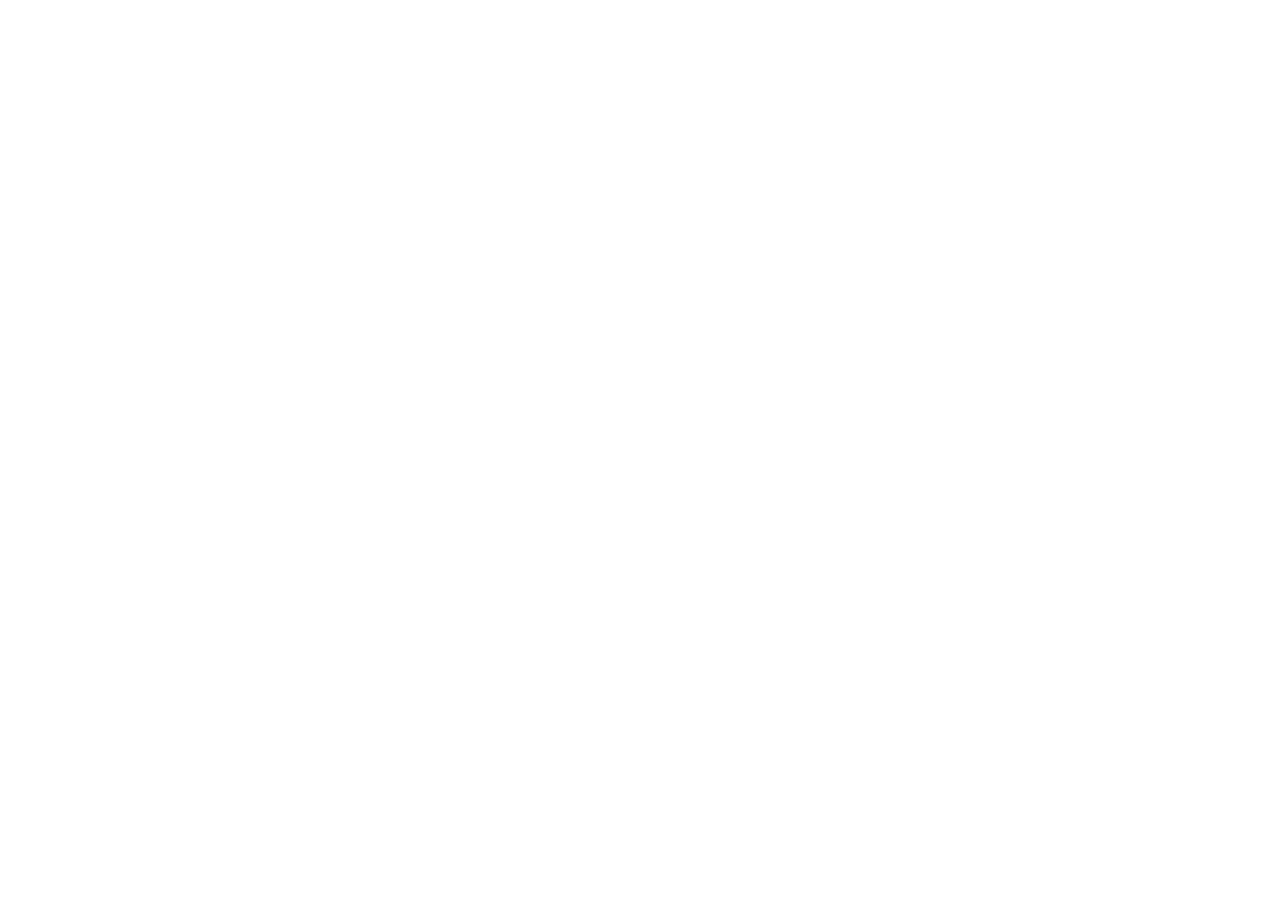
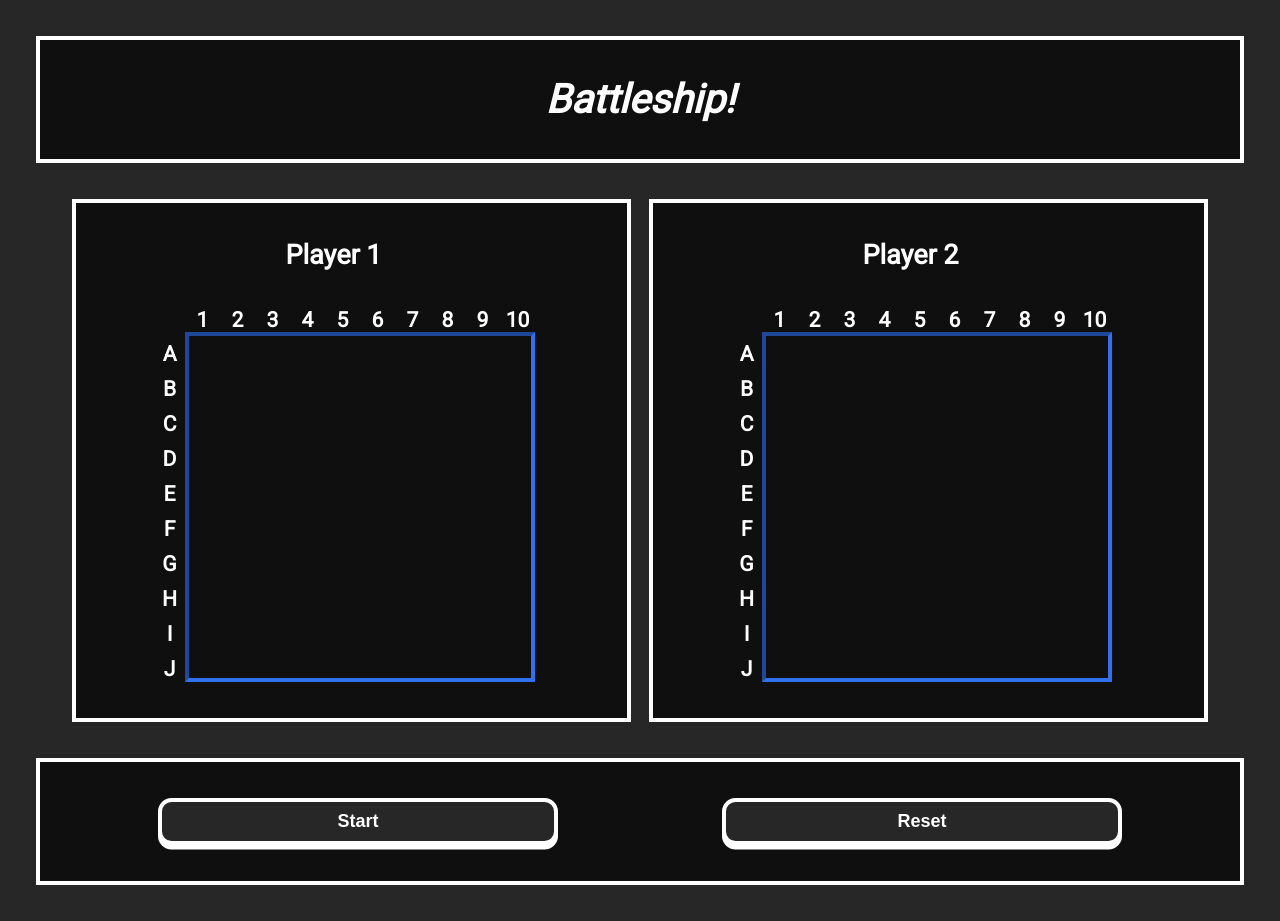
Before and after one commit to MpZero/battleship-game, a website: page src/index.html in a window 1280 px wide. Before the commit the page ends 800 px from the top, so only its background shows below. Drawn offline with Linux system fonts and the light colour scheme.

Commit message:
Create user interface

```diff
--- a/src/index.html
+++ b/src/index.html
@@ -4,7 +4,158 @@
     <meta charset="UTF-8" />
     <meta http-equiv="X-UA-Compatible" content="IE=edge" />
     <meta name="viewport" content="width=device-width, initial-scale=1.0" />
+    <link rel="stylesheet" href="../src/styles/style.css" />
+
     <title>Battleship</title>
+    <style>
+      @import url("https://fonts.googleapis.com/css2?family=Roboto:wght@100;400&family=Work+Sans&display=swap");
+    </style>
   </head>
-  <body></body>
+  <body>
+    <header class="header">
+      <h1>Battleship!</h1>
+    </header>
+    <div class="main">
+      <div class="player">
+        <h2>Player 1</h2>
+        <h3 class="numbers">
+          <ul>
+            1
+          </ul>
+          <ul>
+            2
+          </ul>
+          <ul>
+            3
+          </ul>
+          <ul>
+            4
+          </ul>
+          <ul>
+            5
+          </ul>
+          <ul>
+            6
+          </ul>
+          <ul>
+            7
+          </ul>
+          <ul>
+            8
+          </ul>
+          <ul>
+            9
+          </ul>
+          <ul>
+            10
+          </ul>
+        </h3>
+        <h3 class="letters">
+          <ul>
+            A
+          </ul>
+          <ul>
+            B
+          </ul>
+          <ul>
+            C
+          </ul>
+          <ul>
+            D
+          </ul>
+          <ul>
+            E
+          </ul>
+          <ul>
+            F
+          </ul>
+          <ul>
+            G
+          </ul>
+          <ul>
+            H
+          </ul>
+          <ul>
+            I
+          </ul>
+          <ul>
+            J
+          </ul>
+        </h3>
+        <div class="player-grid"></div>
+      </div>
+      <div class="player">
+        <h2>Player 2</h2>
+        <h3 class="numbers">
+          <ul>
+            1
+          </ul>
+          <ul>
+            2
+          </ul>
+          <ul>
+            3
+          </ul>
+          <ul>
+            4
+          </ul>
+          <ul>
+            5
+          </ul>
+          <ul>
+            6
+          </ul>
+          <ul>
+            7
+          </ul>
+          <ul>
+            8
+          </ul>
+          <ul>
+            9
+          </ul>
+          <ul>
+            10
+          </ul>
+        </h3>
+        <h3 class="letters">
+          <ul>
+            A
+          </ul>
+          <ul>
+            B
+          </ul>
+          <ul>
+            C
+          </ul>
+          <ul>
+            D
+          </ul>
+          <ul>
+            E
+          </ul>
+          <ul>
+            F
+          </ul>
+          <ul>
+            G
+          </ul>
+          <ul>
+            H
+          </ul>
+          <ul>
+            I
+          </ul>
+          <ul>
+            J
+          </ul>
+        </h3>
+        <div class="player-grid"></div>
+      </div>
+    </div>
+    <div class="footer">
+      <button>Start</button>
+      <button>Reset</button>
+    </div>
+  </body>
 </html>
--- a/src/styles/style.css
+++ b/src/styles/style.css
@@ -0,0 +1,185 @@
+html {
+  box-sizing: border-box;
+  font-size: 18px;
+  font-family: "Roboto", "Work Sans", sans-serif;
+}
+
+*,
+*::after,
+*::before {
+  box-sizing: inherit;
+}
+
+:root {
+  --clr-text: #ffffff;
+  --clr-text-alt: #151515;
+
+  --clr-background: #0f0f0f;
+  --clr-primary: #272727;
+  --clr-secondary: #3f3f3f;
+  --clr-accent: #f1f6ff;
+  --clr-shadow: #3b3b3b;
+  --clr-board: #f9fdfd;
+
+  --clr-board-hover: #fa3535;
+
+  --clr-body-background: #272727;
+}
+body,
+h1,
+h2,
+h3,
+h4,
+h5,
+h6,
+p,
+ol,
+ul {
+  margin: 0;
+  padding: 0;
+  font-weight: 700;
+}
+
+ol,
+ul {
+  list-style: none;
+}
+
+img {
+  max-width: 100%;
+  height: auto;
+}
+
+/* /////////////////////////// */
+
+body {
+  color: var(--clr-text);
+  background-color: var(--clr-body-background);
+  padding: clamp(1rem, 20vw, 2rem);
+  text-align: center;
+}
+
+.header {
+  background-color: var(--clr-background);
+  padding: clamp(1rem, 10vw, 2rem);
+  min-width: 1130px;
+  font-size: 20px;
+  font-style: oblique;
+  border: 0.25rem solid #ffffff;
+}
+
+.main {
+  padding: clamp(1rem, 10vw, 2rem);
+  display: grid;
+  grid-template-columns: 1fr 1fr;
+  gap: 1rem;
+}
+
+.player {
+  background-color: var(--clr-background);
+  padding: clamp(0.5rem, 10vw, 2rem);
+  padding-right: 4rem;
+  display: grid;
+  grid-template-areas:
+    "h2 h2"
+    "auto numbers"
+    "letters grid ";
+  gap: 1em;
+  justify-content: center;
+  border: 0.25rem solid #ffffff;
+}
+
+h2 {
+  grid-area: h2;
+}
+.numbers {
+  grid-area: numbers;
+  display: grid;
+  justify-content: space-evenly;
+  grid-template-columns: repeat(10, auto);
+}
+
+.numbers > * {
+  width: 35px;
+  transform: translate(0px, 18px);
+}
+
+.letters {
+  grid-area: letters;
+}
+
+.letters > * {
+  height: 35px;
+  width: 35px;
+  transform: translate(20px, 9px);
+}
+
+.player-grid {
+  grid-area: grid;
+  display: grid;
+  grid-template-columns: repeat(10, auto);
+  grid-template-rows: repeat(10, auto);
+  border-radius: 0;
+  border: 0.25rem inset #3170ee;
+}
+
+.player-grid > * {
+  width: 35px;
+  height: 35px;
+  background-color: var(--clr-board);
+  border: 1px solid #000;
+}
+
+.player-grid > *:hover {
+  background-color: var(--clr-board-hover);
+}
+
+/* Footer */
+
+.footer {
+  background-color: var(--clr-background);
+  padding: clamp(1rem, 10vw, 2rem);
+  min-width: 1130px;
+  display: grid;
+  justify-items: center;
+  grid-template-columns: auto auto;
+  border-radius: 0;
+  border: 0.25rem solid #ffffff;
+}
+
+button {
+  background-color: var(--clr-primary);
+  color: var(--clr-text);
+  font-size: 18px;
+  padding: 0.5em;
+  min-width: 400px;
+  cursor: pointer;
+  font-weight: 700;
+  border: 0.25rem solid #ffffff;
+  border-radius: 0.75rem;
+  -webkit-box-shadow: 0 0.25rem #ffffff;
+  -moz-box-shadow: 0 0.25rem #ffffff;
+  box-shadow: 0 0.25rem #ffffff;
+}
+
+button:hover {
+  color: var(--clr-text-alt);
+  background-color: var(--clr-accent);
+  border: 0.25rem solid var(--clr-primary);
+  border-radius: 0.75rem;
+  -webkit-box-shadow: 0 0.25rem #ffffff;
+  -moz-box-shadow: 0 0.25rem #ffffff;
+  box-shadow: 0 0.25rem var(--clr-primary);
+}
+
+@media only screen and (max-width: 1100px) {
+  .footer {
+    display: flex;
+    flex-direction: column;
+    gap: 1rem;
+  }
+}
+
+/* -webkit-box-shadow: -2px 2px 1px 2px var(--clr--shadow);
+  -moz-box-shadow: -2px 2px 1px 2px var(--clr-shadow);
+  box-shadow: -2px 2px 1px 2px var(--clr-shadow); */
```
